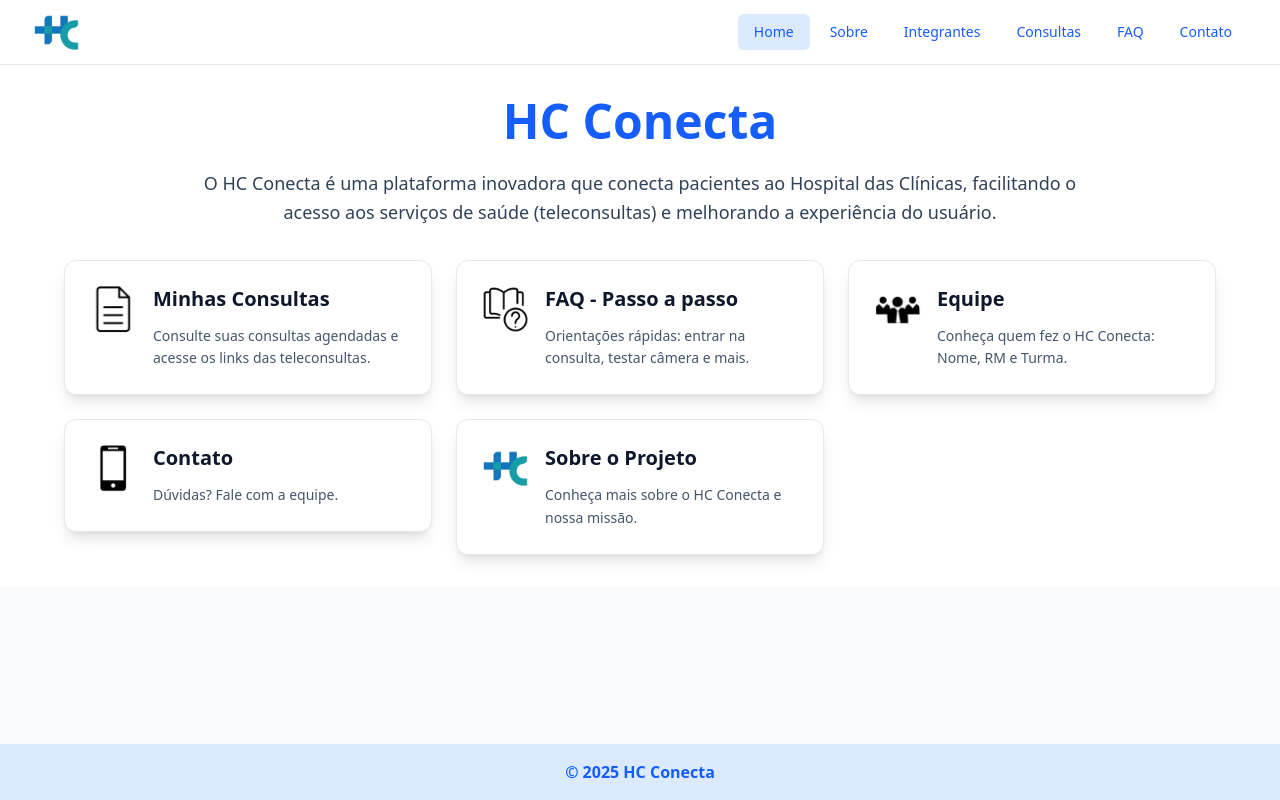
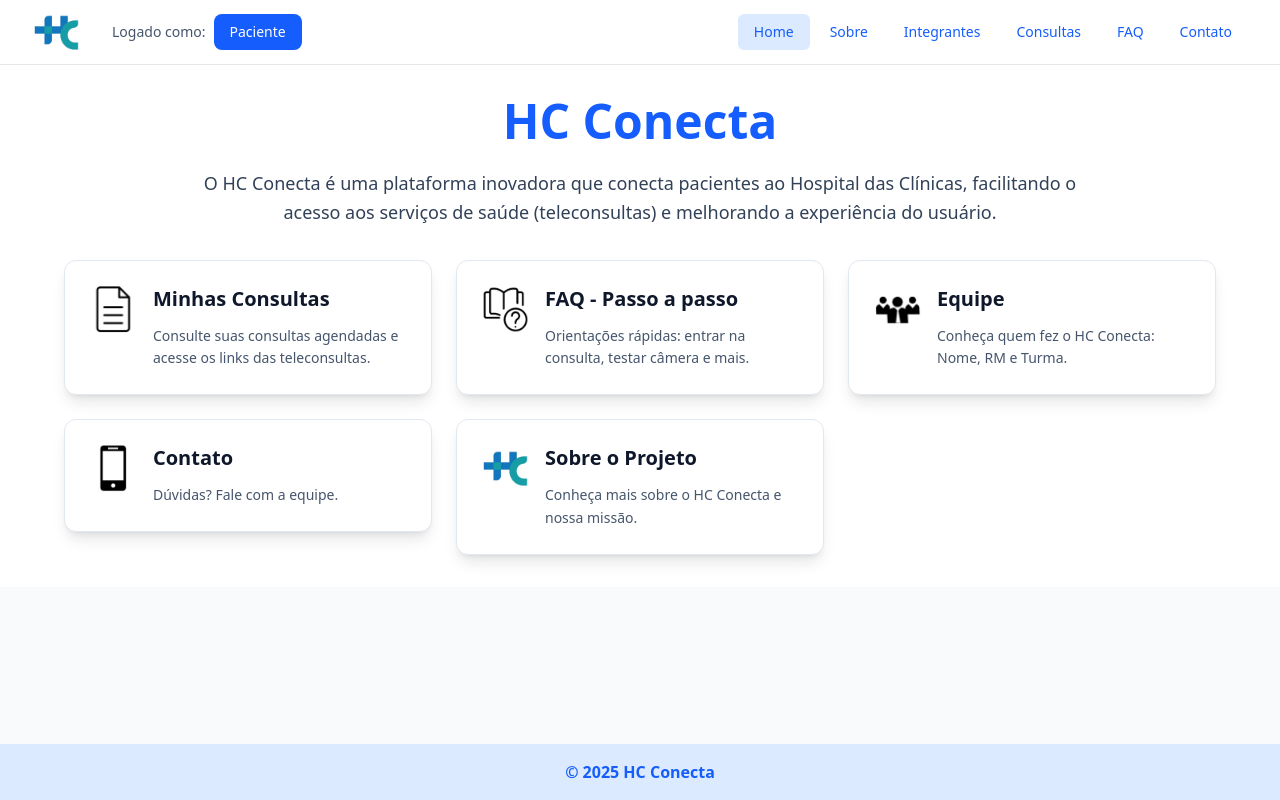
Before and after one commit to TriCode-campeao/HC-Conecta-Sprint-4, a React (Vite) app: page / in a window 1280 px wide. Built offline with nearby package versions, Linux system fonts and the light colour scheme.

Commit message:
feat: Adicionado um campo logado como no cabeçalho para identificação de usuário

```diff
--- a/src/Components/Cabecalho/Cabecalho.tsx
+++ b/src/Components/Cabecalho/Cabecalho.tsx
@@ -19,7 +19,7 @@ export default function Header() {
     <header className="bg-white border-b border-gray-200">
       <div className="mx-auto max-w-7xl px-4 sm:px-6 lg:px-8">
         <div className="flex justify-between items-center h-16">
-          <div className="flex-shrink-0">
+          <div className="flex items-center gap-8">
             <Link to="/" className="flex items-center">
               <img
                 src="/img/hc.png"
@@ -27,6 +27,15 @@ export default function Header() {
                 className="w-12 h-12 rounded-lg"
               />
             </Link>
+            <div className="flex items-center">
+              <span className="text-sm text-slate-600 mr-2">Logado como:</span>
+              <Link
+                to="/consultas"
+                className="bg-blue-600 text-white px-4 py-2 rounded-lg hover:bg-blue-700 transition-colors text-sm font-medium"
+              >
+                Paciente
+              </Link>
+            </div>
           </div>
 
           <nav className="hidden md:flex space-x-1" role="navigation" aria-label="Menu principal">
```
